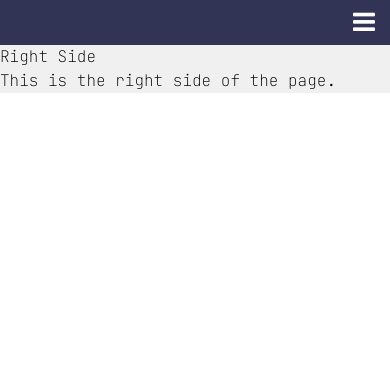
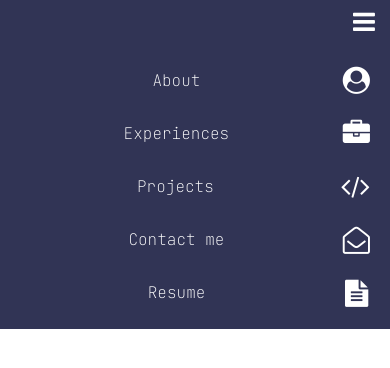
Before and after one commit to joaocarlos-dev/Angular-portifolio, an Angular app: page / in a window 390 px wide. Shown: the top 368 px of the page. Built offline with nearby package versions, Linux system fonts and the light colour scheme.

Commit message:
added hamburguer open animation

```diff
--- a/package.json
+++ b/package.json
@@ -11,6 +11,7 @@
   },
   "private": true,
   "dependencies": {
+    "@angular/animations": "^19.2.5",
     "@angular/cdk": "^19.2.8",
     "@angular/common": "^19.2.0",
     "@angular/compiler": "^19.2.0",
--- a/src/app/app.component.ts
+++ b/src/app/app.component.ts
@@ -1,6 +1,7 @@
 import { Component } from '@angular/core';
 import { RouterOutlet } from '@angular/router';
 import { HomeComponent } from './components/home/home.component';
+import { BrowserAnimationsModule } from '@angular/platform-browser/animations';
 
 @Component({
   selector: 'app-root',
--- a/src/app/shared/header/header.component.html
+++ b/src/app/shared/header/header.component.html
@@ -1,11 +1,12 @@
-<!-- Hamburguer - só aparece no mobile -->
+<!-- header.component.html -->
 <div class="hamburger" (click)="toggleMenu()">
   <i class="fa fa-bars"></i>
 </div>
 
-<!-- Menu -->
-<header *ngIf="isMenuOpen || isDesktop">
+<div *ngIf="isMenuOpen || isDesktop" [@slideInOut] class="menu-container">
+  <header>
     <div class="header">
+      <!-- Itens do menu (mantido igual) -->
       <div class="icon-about-shared-div">
         <i class="fa fa-user-circle" aria-hidden="true"></i>
         <a>About</a>
@@ -28,3 +29,4 @@
       </div>
     </div>
   </header>
+</div>
--- a/src/app/shared/header/header.component.scss
+++ b/src/app/shared/header/header.component.scss
@@ -23,11 +23,10 @@
         align-items: center;
         gap: 10px;
     }
-}
+  }
 
-
-@media screen and (max-width: 768px) {
-    .hamburger{
+  @media screen and (max-width: 768px) {
+    .hamburger {
         background-color: #313455;
         color: white;
         padding-right: 15px;
@@ -35,11 +34,32 @@
         justify-content: flex-end;
         align-items: center;
         height: 45px;
+        cursor: pointer;
+        transition: transform 0.3s ease;
+        position: relative;
+        z-index: 1001;
+
+        &:active {
+          transform: scale(0.95);
+        }
+
+        i {
+          font-size: 1.6rem;
+        }
     }
-    .hamburger i{
-        font-size: clamp(1.6rem, 3vw, 8rem);
+
+    .menu-container {
+        position: absolute;
+        top: 45px;
+        left: 0;
+        width: 100%;
+        z-index: 1000;
+        background-color: #313455;
+        overflow: hidden;
+        transform-origin: top;
     }
-    .header{
+
+    .header {
         background-color: #313455;
         color: white;
         display: flex;
@@ -47,13 +67,38 @@
         gap: 2px;
         align-items: center;
         width: 100%;
+        padding: 10px 0;
+
+        a {
+            text-decoration: none;
+            color: inherit;
+            transition: color 0.3s ease;
+            width: 100%;
+            text-align: center;
+
+            &:hover {
+                color: rgb(192, 223, 253);
+            }
+        }
     }
 
-    .icon-about-shared-div{
+    .icon-about-shared-div {
         display: flex;
         align-items: center;
         gap: 10px;
         flex-direction: row-reverse;
+        padding: 12px 20px;
+        width: 100%;
+        justify-content: center;
+
+        &:hover {
+            background-color: rgba(255, 255, 255, 0.1);
+        }
+
+        i {
+            font-size: 1.7rem;
+            width: 30px;
+            text-align: center;
+        }
     }
-
 }
--- a/src/app/shared/header/header.component.ts
+++ b/src/app/shared/header/header.component.ts
@@ -1,30 +1,50 @@
+// header.component.ts
 import { CommonModule } from '@angular/common';
-import { Component, HostListener, OnInit } from '@angular/core';
+import { Component, HostListener } from '@angular/core';
+import { trigger, transition, style, animate } from '@angular/animations';
 
 @Component({
   selector: 'app-header',
-
+  standalone: true,
   imports: [CommonModule],
   templateUrl: './header.component.html',
-  styleUrl: './header.component.scss',
+  styleUrls: ['./header.component.scss'],
+  animations: [
+    trigger('slideInOut', [
+      transition(':enter', [
+        style({ transform: 'translateY(-100%)', opacity: 0 }),
+        animate(
+          '300ms ease-out',
+          style({ transform: 'translateY(0)', opacity: 1 })
+        ),
+      ]),
+      transition(':leave', [
+        animate(
+          '250ms ease-in',
+          style({ transform: 'translateY(-100%)', opacity: 0 })
+        ),
+      ]),
+    ]),
+  ],
 })
-export class HeaderComponent implements OnInit {
+export class HeaderComponent {
   isMenuOpen = false;
   isDesktop = true;
 
-  ngOnInit(): void {
-    this.onResize(); // Chama na inicialização
+  @HostListener('window:resize', ['$event'])
+  onResize() {
+    this.isDesktop = window.innerWidth > 768;
+    if (this.isDesktop) this.isMenuOpen = false;
   }
 
   toggleMenu() {
     this.isMenuOpen = !this.isMenuOpen;
   }
 
-  @HostListener('window:resize')
-  onResize() {
-    this.isDesktop = window.innerWidth > 768;
-    if (this.isDesktop) {
-      this.isMenuOpen = false; // fecha menu se virou desktop
+  // Fecha o menu ao clicar em um item (adicione ao template se necessário)
+  closeMenu() {
+    if (!this.isDesktop) {
+      this.isMenuOpen = false;
     }
   }
 }
--- a/src/main.ts
+++ b/src/main.ts
@@ -1,7 +1,9 @@
 import { bootstrapApplication } from '@angular/platform-browser';
 import { appConfig } from './app/app.config';
 import { AppComponent } from './app/app.component';
+import { BrowserAnimationsModule } from '@angular/platform-browser/animations';
+import { importProvidersFrom } from '@angular/core';
 
-bootstrapApplication(AppComponent, appConfig).catch((err) =>
-  console.error(err)
-);
+bootstrapApplication(AppComponent, {
+  providers: [importProvidersFrom(BrowserAnimationsModule)],
+}).catch((err) => console.error(err));
```
Also changed, not shown: 1 other file (tests, documents, lock files or other folders). Lines whose indentation alone changed are shown as unchanged.
